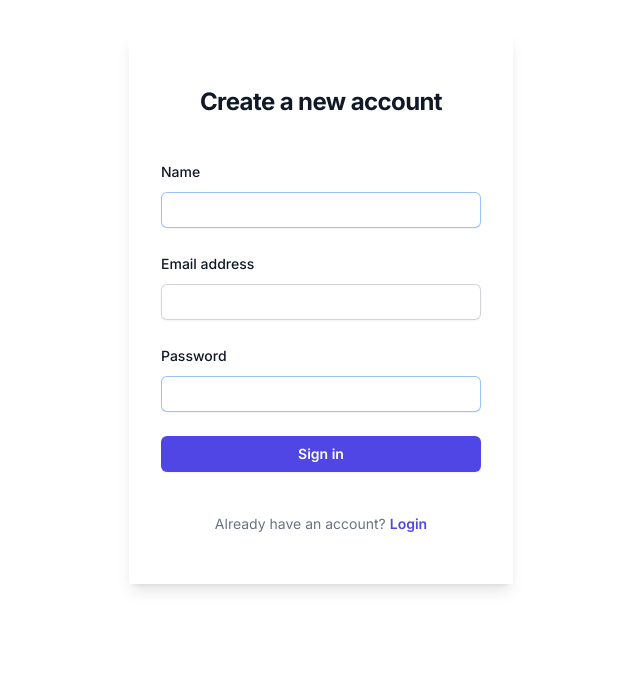
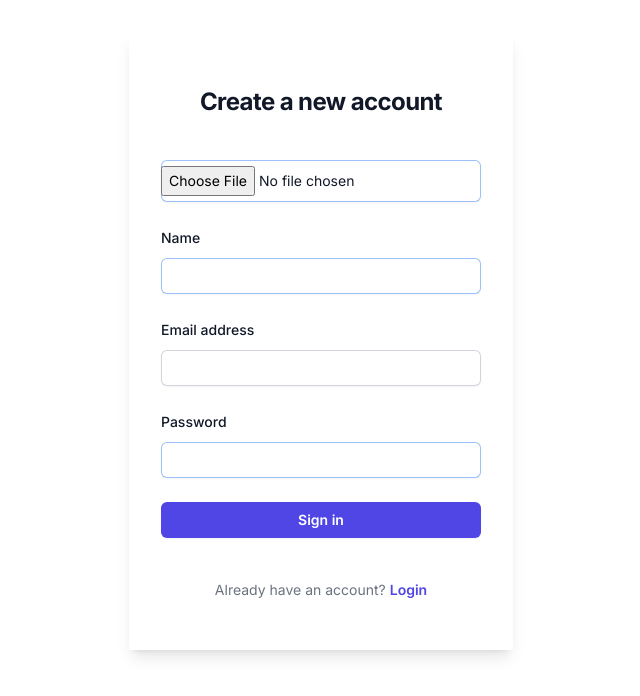
Before and after one commit to Devdeep8/nextjsloginandsignup, a Next.js app: page /signup in a window 1280 px wide. Shown: the top 696 px of the page, without its empty margins (319-959 px from the left). Built offline with nearby package versions, Linux system fonts and the light colour scheme.

Commit message:
toast of react

```diff
--- a/app/api/Login/route.js
+++ b/app/api/Login/route.js
@@ -3,12 +3,14 @@ import User from "@/models/users";
 import { NextResponse } from "next/server";
 import bcrypt from "bcryptjs";
 var jwt = require("jsonwebtoken");
+import { connectMongoDb } from "@/lib/mongodb";
 
 export async function POST(req) {
   try {
     const { email, password } = await req.json();
 
     // Find the user by email
+    await connectMongoDb();
     const user = await User.findOne({ email });
 
     if (!user) {
--- a/app/api/signup/route.js
+++ b/app/api/signup/route.js
@@ -3,9 +3,16 @@ import User from "@/models/users";
 import { connectMongoDb } from "@/lib/mongodb";
 import { NextResponse } from "next/server";
 import bcrypt from "bcryptjs";
+// import formidable from "formidable";
+// import fs from 'fs'
+
+
+
 
 export async function POST(req) {
   try {
+
+
     const { name, email, password } = await req.json();
 
     // Ensure that password is not empty
@@ -21,10 +28,10 @@ export async function POST(req) {
     const hashedPassword = await bcrypt.hash(password, saltRounds);
 
     await connectMongoDb();
-    await User.create({ name, email, password: hashedPassword });
+    await User.create({ name, email ,password: hashedPassword });
 
     return NextResponse.json(
-      { sucess: true, message: "User signed up successfully", token },
+      { sucess: true, message: "User signed up successfully"},
       { status: 201 }
     );
   } catch (error) {
--- a/app/deshboard/page.jsx
+++ b/app/deshboard/page.jsx
@@ -2,6 +2,8 @@
 import React, { useEffect, useState } from "react";
 import { useRouter } from "next/navigation";
 import { getTokenCookie, removeTokenCookie } from "@/utils/cookies";
+import { ToastContainer, toast } from 'react-toastify';
+  import 'react-toastify/dist/ReactToastify.css';
 
 export default function Dashboard() {
   const router = useRouter();
@@ -17,6 +19,7 @@ export default function Dashboard() {
   const checkAuth = () => {
     const token = getTokenCookie(); // Assuming you store the token in localStorage
     if (!token) {
+
       // If token is not present, redirect to login page
       router.push("/");
     }
@@ -36,7 +39,11 @@ export default function Dashboard() {
 
   const handleLogout = () => {
     removeTokenCookie();
-    router.push("/");
+    toast.success('logout sucessfull')
+    setTimeout(() => {
+
+      router.push("/");
+    }, 2000);
   };
 
   const toggleDarkMode = () => {
@@ -49,6 +56,7 @@ export default function Dashboard() {
         darkMode ? "white" : "black"
       } transition-all duration-500  w-screen h-screen  overflow-hidden `}
     >
+      <ToastContainer />
       <div
         className={`flex justify-end p-4 ${
           darkMode ? "bg-gray-800" : "bg-white"
--- a/app/layout.js
+++ b/app/layout.js
@@ -1,6 +1,7 @@
 import { Inter } from "next/font/google";
 import "./globals.css";
-
+import { toast } from 'react-toastify';
+import 'react-toastify/dist/ReactToastify.css';
 const inter = Inter({ subsets: ["latin"] });
 
 export const metadata = {
--- a/app/page.js
+++ b/app/page.js
@@ -1,5 +1,8 @@
 "use client";
 import Login from "@/components/login";
+import { toast } from 'react-toastify';
+
+
 
 export default function Home() {
   return (
--- a/app/signup/page.jsx
+++ b/app/signup/page.jsx
@@ -1,7 +1,8 @@
 "use client";
-import { useState , useEffect } from "react";
-
+import { useState } from "react";
 import { useRouter } from "next/navigation";
+import { ToastContainer, toast } from 'react-toastify';
+  import 'react-toastify/dist/ReactToastify.css';
 
 export default function Signup() {
   const router = useRouter();
@@ -9,14 +10,17 @@ export default function Signup() {
   const [email, setEmail] = useState("");
   const [password, setPassword] = useState("");
   const [invalid, setInvlaid] = useState("");
+  const [image, setImage] = useState(null);
 
-  const handleSubmit = async (e) => {
+
+  const handleImageChange = (e) => {
+    const file = e.target.files[0];
+    setImage(file);
+  };
+
+  async function handleSubmit(e) {
     e.preventDefault();
 
-    if (!name || !email || !password) {
-      setInvlaid("Enter the value");
-      return;
-    }
     try {
       const resUserExits = await fetch("/api/userExits", {
         method: "Post",
@@ -34,7 +38,7 @@ export default function Signup() {
         return;
       }
 
-      const res = await fetch("/api/signup", {
+      const response = await fetch("/api/signup", {
         method: "POST",
         headers: {
           "Content-type": "application/json",
@@ -43,45 +47,42 @@ export default function Signup() {
           name,
           email,
           password,
+          image,
         }),
-
       });
       // console.log(res)
-      if (res.ok) {
-        setInvlaid("signup done");
+      if (response.ok) {
+        toast.success('signup sucessfull');
         setTimeout(() => {
+
           router.push("/");
-        }, 1000);
+        }, 2000);
       } else {
-        setInvlaid(`error in signup`);
+        toast.error('Error in signup') ;
       }
-      console.log(res)
-      if(res.ok){
-        setInvlaid("signup done")
-        setTimeout(() => {
-          router.push('/')
-        }, 1000);
-      }else{
-        setInvlaid(`error in signup`)
-      }
-
+      console.log(response)
     } catch (error) {
       console.log("error during data", error);
     }
-  };
-
-
-
-
-
+  }
 
   return (
-    <div className="flex justify-center mt-8">
+
+    <div className={`flex justify-center mt-8 `}>
+      <ToastContainer/>
     <div style={{ minWidth: "30%" }}>
-        <div className="flex min-h-full shadow-lg flex-1 flex-col justify-center px-6 py-12 lg:px-8 bg-white">
+      <div className="flex min-h-full shadow-lg flex-1 flex-col justify-center px-6 py-12 lg:px-8 bg-white dark:bg-gray-800">
         <div className="sm:mx-auto sm:w-full sm:max-w-sm">
-            <div className="flex justify-center"></div>
-            <h2 className="mt-1 text-center text-2xl font-bold leading-9 tracking-tight text-gray-900">
+          <div className="flex justify-center">
+            {image && (
+              <img
+                src={URL.createObjectURL(image)}
+                alt="Preview"
+                className="w-32 h-32 rounded-full mb-4"
+              />
+            )}
+          </div>
+          <h2 className="mt-1 text-center text-2xl font-bold leading-9 tracking-tight text-gray-900 dark:text-gray-200">
             Create a new account
           </h2>
         </div>
@@ -91,8 +92,15 @@ export default function Signup() {
             className="space-y-6"
             action="#"
             method="POST"
-              onClick={handleSubmit}
+
           >
+            {/* Form fields */}
+            <input
+              type="file"
+              accept="image/*"
+              onChange={handleImageChange}
+              className="block w-full rounded-md border-0 py-1.5 text-gray-900 shadow-sm ring-1 ring-inset ring-gray-300placeholder:text-gray-400 focus:ring-2 focus:ring-inset focus:ring-indigo-600 sm:text-sm sm:leading-6"
+            />
               <div>
                 <div className="flex items-center justify-between">
                   <label
@@ -167,7 +175,8 @@ export default function Signup() {
               <div>
                 <button
                   type="submit"
-                  className="flex w-full justify-center rounded-md bg-indigo-600 px-3 py-1.5 text-sm font-semibold leading-6 text-white shadow-sm hover:bg-indigo-500 focus-visible:outline focus-visible:outline-2 focus-visible:outline-offset-2 focus-visible:outline-indigo-600"
+                  className="flex w-full justify-center rounded-md bg-indigo-600 px-3 py-1.5 text-sm font-semibold leading-6 text-white shadow-sm hover:bg-indigo-500 focus-visible:outline focus-visible:outline-2 focus-visible:outline-offset-2 focus-visible:outline-indigo-600 "
+                  onClick={handleSubmit}
                 >
                   Sign in
                 </button>
--- a/components/login.js
+++ b/components/login.js
@@ -4,6 +4,8 @@ import Link from "next/link";
 import { useRouter } from "next/navigation";
 import { useState } from "react";
 import { setTokenCookie } from "@/utils/cookies";
+import { ToastContainer, toast } from 'react-toastify';
+  import 'react-toastify/dist/ReactToastify.css';
 
 export default function Login() {
   const router = useRouter();
@@ -28,15 +30,21 @@ export default function Login() {
     // console.log(response);
 
     if (response.sucess) {
+      toast.success('login sucessfull')
       setTokenCookie(response.token);
+      setTimeout(() => {
         router.push("/deshboard");
+
+      }, 2000);
     } else {
       // Redirect to the dashboard or any other page upon successful login
-      setInvalid("Invalid credentials");
+      toast.error('Error in login');
     }
   };
 
   return (
+    <>
+    <ToastContainer />
     <div className="relative flex flex-col items-center justify-center min-h-screen overflow-hidden">
       <div className="w-full p-6 bg-white rounded-md shadow-md lg:max-w-xl">
         <h1 className="text-3xl font-bold text-center text-gray-700">Logo</h1>
@@ -103,5 +111,6 @@ export default function Login() {
         </p>
       </div>
     </div>
+            </>
   );
 }
--- a/package.json
+++ b/package.json
@@ -10,12 +10,14 @@
   },
   "dependencies": {
     "bcryptjs": "^2.4.3",
+    "formidable": "^3.5.1",
     "js-cookie": "^3.0.5",
     "jsonwebtoken": "^9.0.2",
     "mongoose": "^8.1.1",
     "next": "14.1.0",
     "react": "^18",
-    "react-dom": "^18"
+    "react-dom": "^18",
+    "react-toastify": "^10.0.4"
   },
   "devDependencies": {
     "autoprefixer": "^10.0.1",
```
Also changed, not shown: 1 other file (tests, documents, lock files or other folders). Lines whose indentation alone changed are shown as unchanged.
